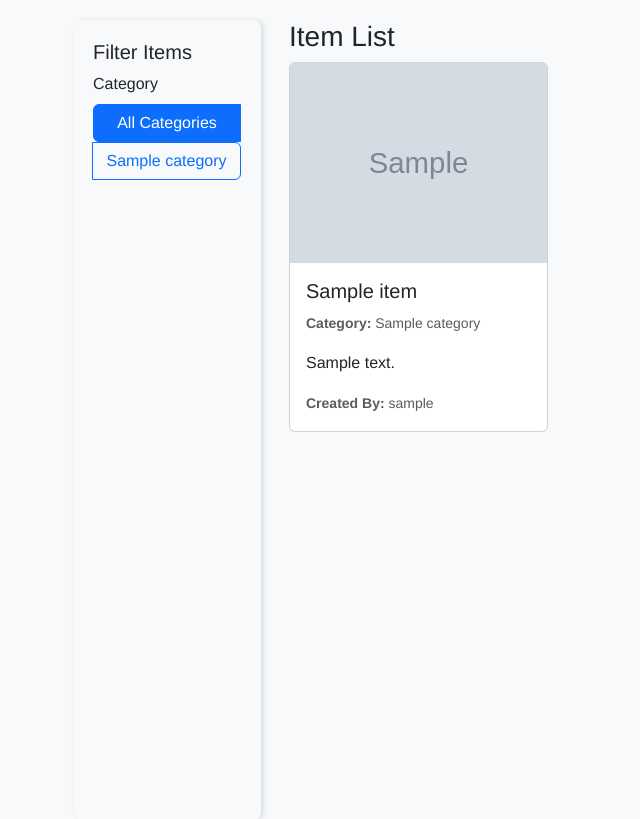
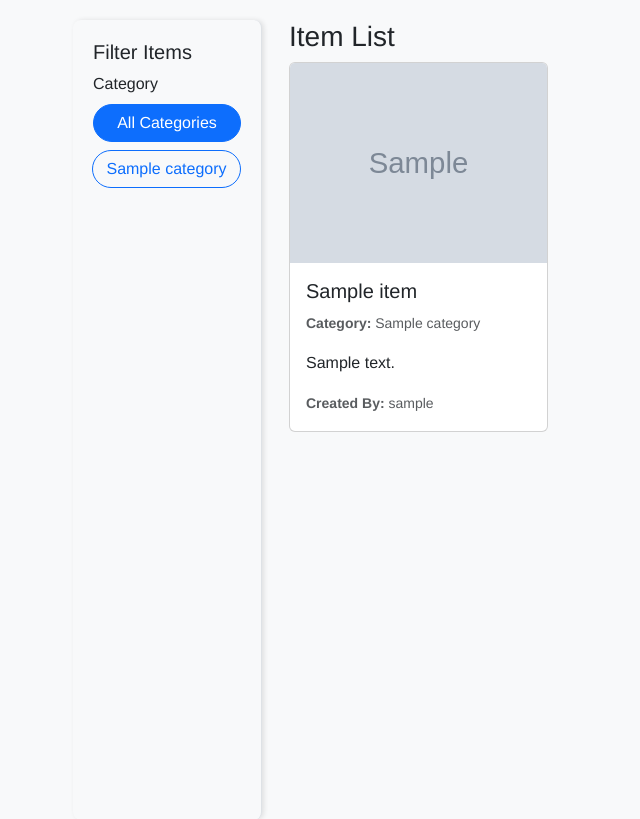
Before and after one commit to mat3sj/ufoshop, a Django app: template templates/ufo_shop/shop.html in a window 1280 px wide. Shown: the part 56-875 px from the top of the page, without its empty margins (0-640 px from the left). Run offline with Django 4.2, Linux system fonts and the light colour scheme; the template is opened without the code that fills it: most values are stand-ins (such as "Sample title", 1, 10 or a date in 2020); grey boxes marked "Sample" are stand-in pictures.

Commit message:
edit visuals a bit

```diff
--- a/templates/ufo_shop/shop.html
+++ b/templates/ufo_shop/shop.html
@@ -12,12 +12,13 @@
         <form method="get">
           <div class="mb-3">
             <label class="form-label">Category</label>
-            <div class="btn-group d-flex flex-wrap" role="group" aria-label="Category filters">
+            <div class="btn-group d-flex flex-wrap gap-2" role="group" aria-label="Category filters">
               <a href="?{% if request.GET.user %}user={{ request.GET.user }}&{% endif %}"
-                 class="btn btn-outline-primary {% if not request.GET.category %}active{% endif %}">All Categories</a>
+                 class="btn btn-outline-primary rounded-pill {% if not request.GET.category %}active{% endif %}">All
+                Categories</a>
               {% for category in categories %}
                 <a href="?category={{ category.id }}{% if request.GET.user %}&user={{ request.GET.user }}{% endif %}"
-                   class="btn btn-outline-primary {% if request.GET.category == category.id|stringformat:'s' %}active{% endif %}">{{ category.name }}</a>
+                   class="btn btn-outline-primary rounded-pill {% if request.GET.category == category.id|stringformat:'s' %}active{% endif %}">{{ category.name }}</a>
               {% endfor %}
             </div>
           </div>
```
